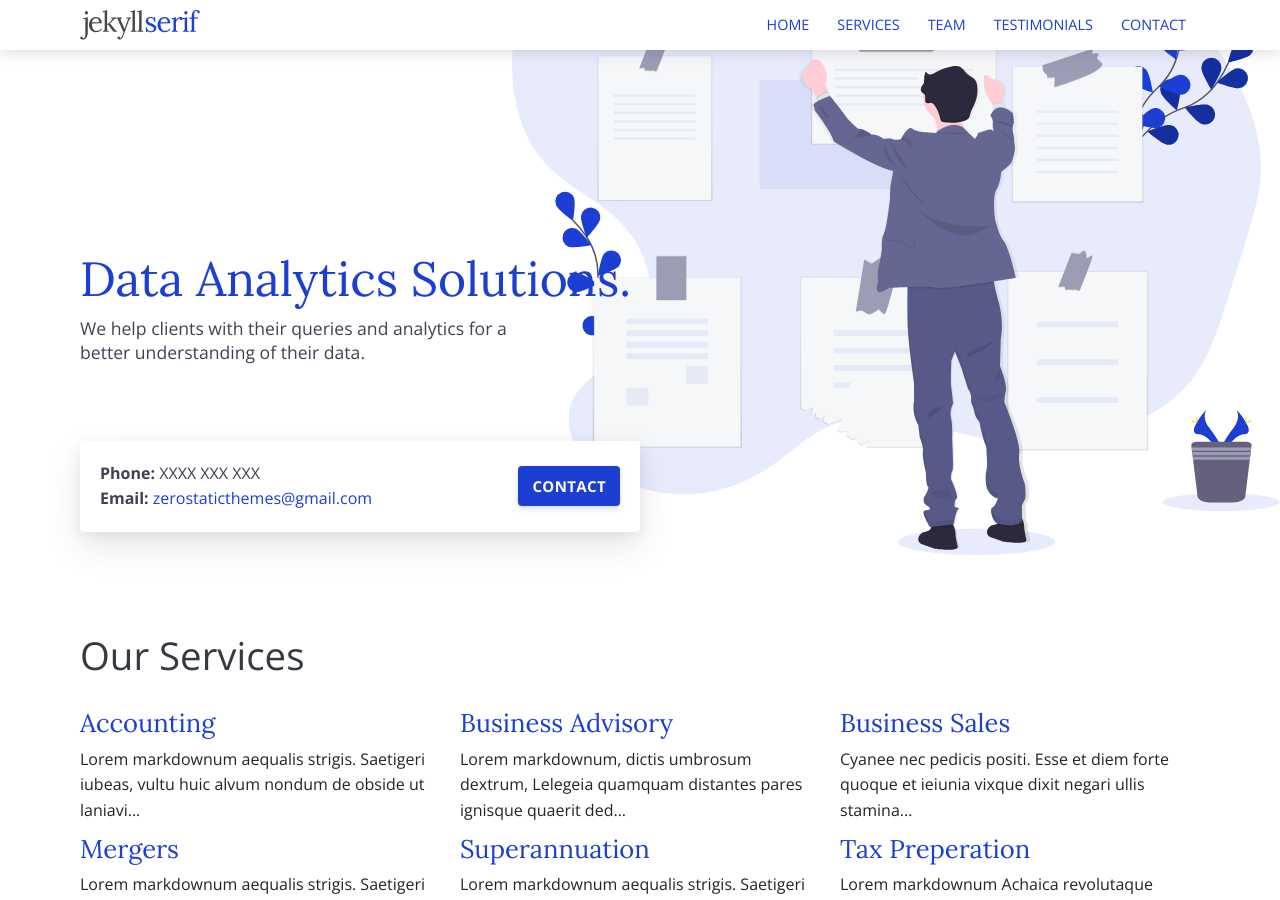
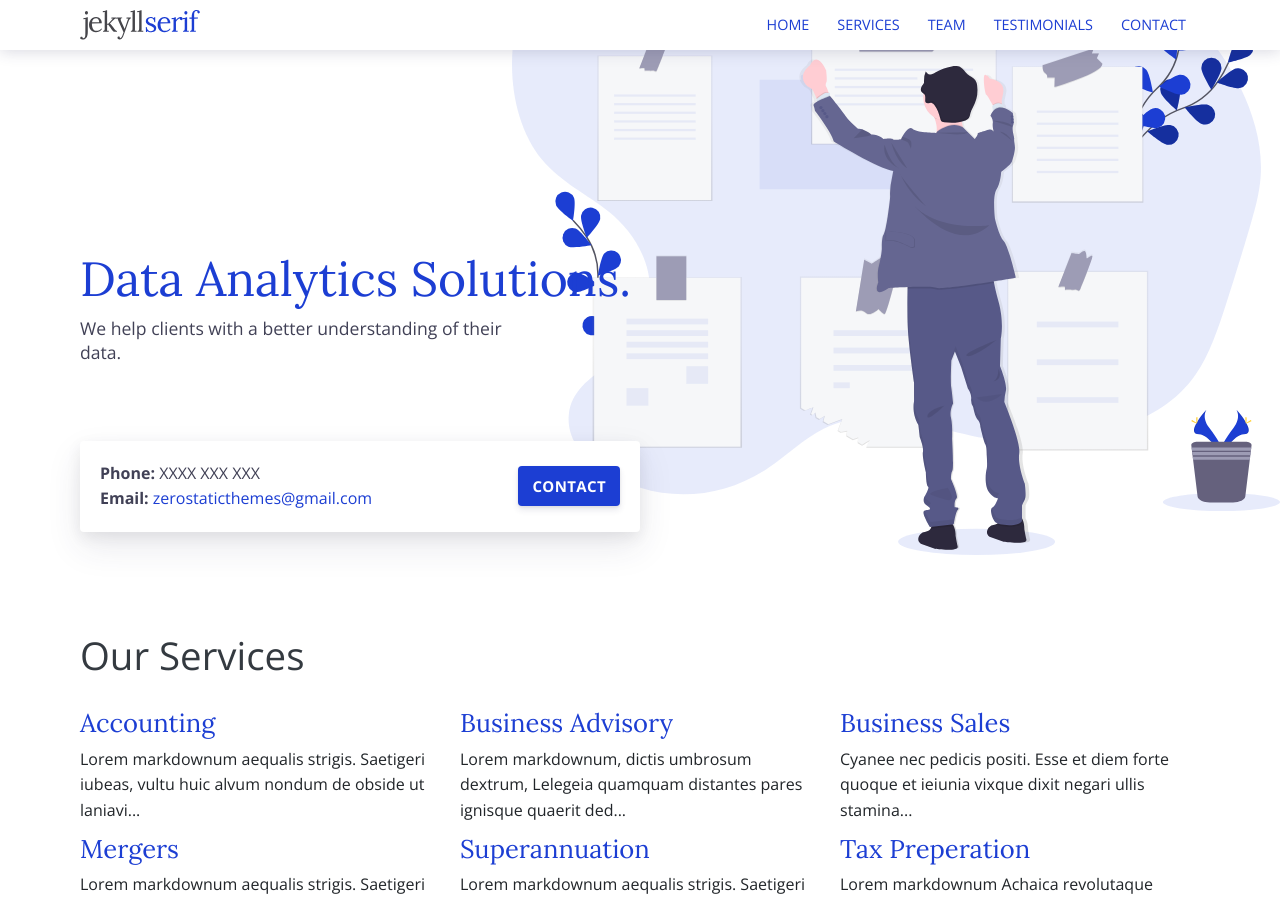
Before and after one commit to SRFAnalytics/srfanalytics.github.io, a Jekyll site: the page built from index.html, in a window 1280 px wide and 900 px high. Built offline with Jekyll 4.4.1, drawn with Linux system fonts in a browser that asks for light colours.

Commit message:
Update index.html

```diff
--- a/index.html
+++ b/index.html
@@ -7,7 +7,7 @@ bodyClass: page-home
 <div class="intro pb-4">
   <div class="container">
     <h1>Data Analytics Solutions.</h1>
-    <p>We help clients with their queries and analytics for a better understanding of their data.</p>
+    <p>We help clients with a better understanding of their data.</p>
   </div>
 </div>
 
```
